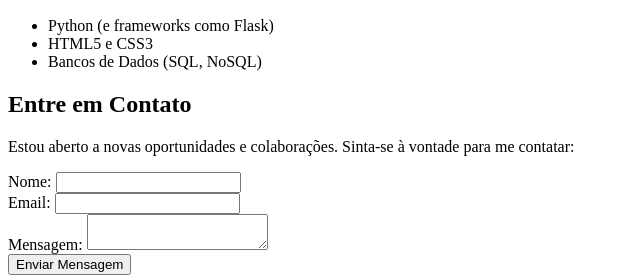
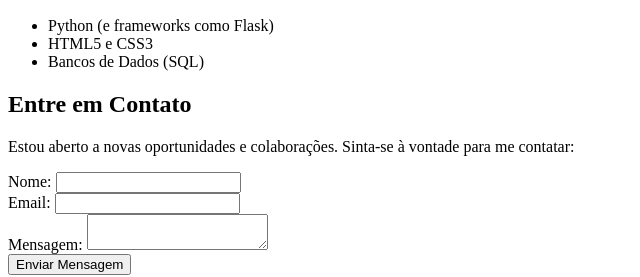
Before and after one commit to VitorBomfim-12/projeto_portfolio_jean, a plain HTML site: page index.html in a window 1280 px wide. Shown: the part 455-732 px from the top of the page, 0-640 px from the left. Drawn offline with Linux system fonts and the light colour scheme.

Commit message:
retirada do nosql

```diff
--- a/index.html
+++ b/index.html
@@ -51,7 +51,7 @@
             <ul>
                 <li>Python (e frameworks como Flask)</li>
                 <li>HTML5 e CSS3</li>
-                <li>Bancos de Dados (SQL, NoSQL)</li>
+                <li>Bancos de Dados (SQL)</li>
             </ul>
         </section>
 
```
